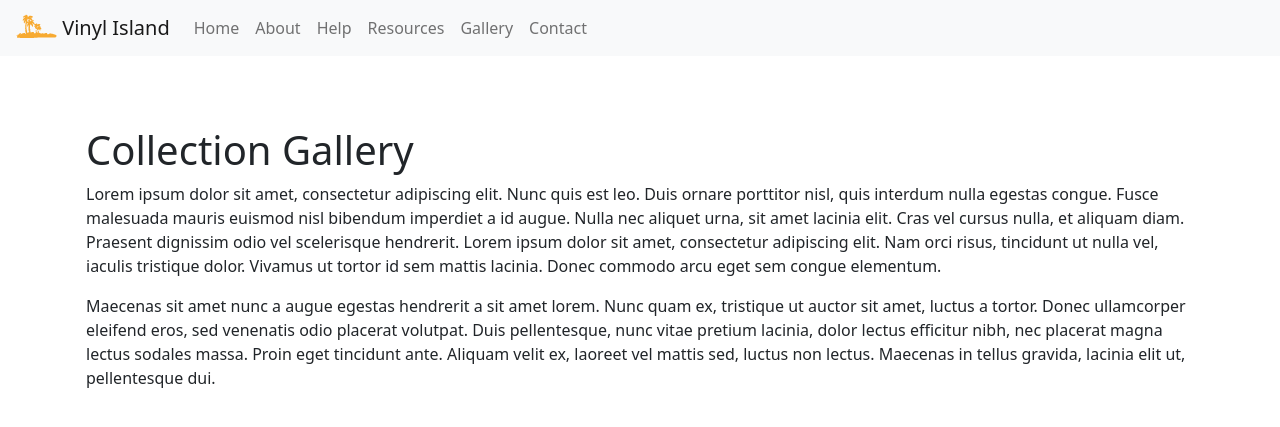
After one commit to iancollinge/vinyl-island-project, a Flask app: page /gallery in a window 1280 px wide. The commit adds this page. Shown: the top 427 px of the page. Run offline with Flask 2, Linux system fonts and the light colour scheme; some libraries are stand-ins or nearby versions.

Commit message:
Added tabs to navbar

```diff
--- a/app.py
+++ b/app.py
@@ -119,6 +119,14 @@ def contact():
 def about():
     return render_template ('about.html')
 
+@app.route('/resources')
+def resources():
+    return render_template ('resources.html')
+
+@app.route('/gallery')
+def gallery():
+    return render_template ('gallery.html')
+
 @app.route('/help')
 def help():
     return render_template ('help.html')
--- /dev/null
+++ b/templates/gallery.html
@@ -0,0 +1,25 @@
+{% extends 'base.html' %}
+{% include 'nav.html'%}
+
+{% block title %} Vinyl Island | Collection Gallery {% endblock %}
+
+
+
+{% block body %}
+<div class="container-md">
+    <div class="row">
+
+<h1>Collection Gallery</h1>
+
+    <div class="">
+        <p>Lorem ipsum dolor sit amet, consectetur adipiscing elit. Nunc quis est leo. Duis ornare porttitor nisl, quis interdum nulla egestas congue. Fusce malesuada mauris euismod nisl bibendum imperdiet a id augue. Nulla nec aliquet urna, sit amet lacinia elit. Cras vel cursus nulla, et aliquam diam. Praesent dignissim odio vel scelerisque hendrerit. Lorem ipsum dolor sit amet, consectetur adipiscing elit. Nam orci risus, tincidunt ut nulla vel, iaculis tristique dolor. Vivamus ut tortor id sem mattis lacinia. Donec commodo arcu eget sem congue elementum.
+        </p>
+        <p>Maecenas sit amet nunc a augue egestas hendrerit a sit amet lorem. Nunc quam ex, tristique ut auctor sit amet, luctus a tortor. Donec ullamcorper eleifend eros, sed venenatis odio placerat volutpat. Duis pellentesque, nunc vitae pretium lacinia, dolor lectus efficitur nibh, nec placerat magna lectus sodales massa. Proin eget tincidunt ante. Aliquam velit ex, laoreet vel mattis sed, luctus non lectus. Maecenas in tellus gravida, lacinia elit ut, pellentesque dui.
+        </p>
+
+    </div>
+
+    </div>
+</div>
+
+{% endblock %}
--- a/templates/nav.html
+++ b/templates/nav.html
@@ -16,12 +16,15 @@
         <li class="nav-item" ><a class="nav-link" href="{{ url_for('index') }}">Home</a></li>
         <li class="nav-item"><a class="nav-link" href="{{ url_for('about') }}">About</a></li>
         <li class="nav-item"><a class="nav-link" href="{{ url_for('help') }}">Help</a></li>
+        <li class="nav-item"><a class="nav-link" href="{{ url_for('resources') }}">Resources</a></li>
+        <li class="nav-item"><a class="nav-link" href="{{ url_for('gallery') }}">Gallery</a></li>
         <li class="nav-item"><a class="nav-link" href="{{ url_for('contact') }}">Contact</a></li>
+
       </ul>
     </div>
   </div>
   </nav>
-  <div></div>
+  <div class="d-flex" style="height: 70px;"></div>
   <div></div>
 
 {% endblock %}
```
Also changed, not shown: templates/resources.html (added, +25 -0 lines).
